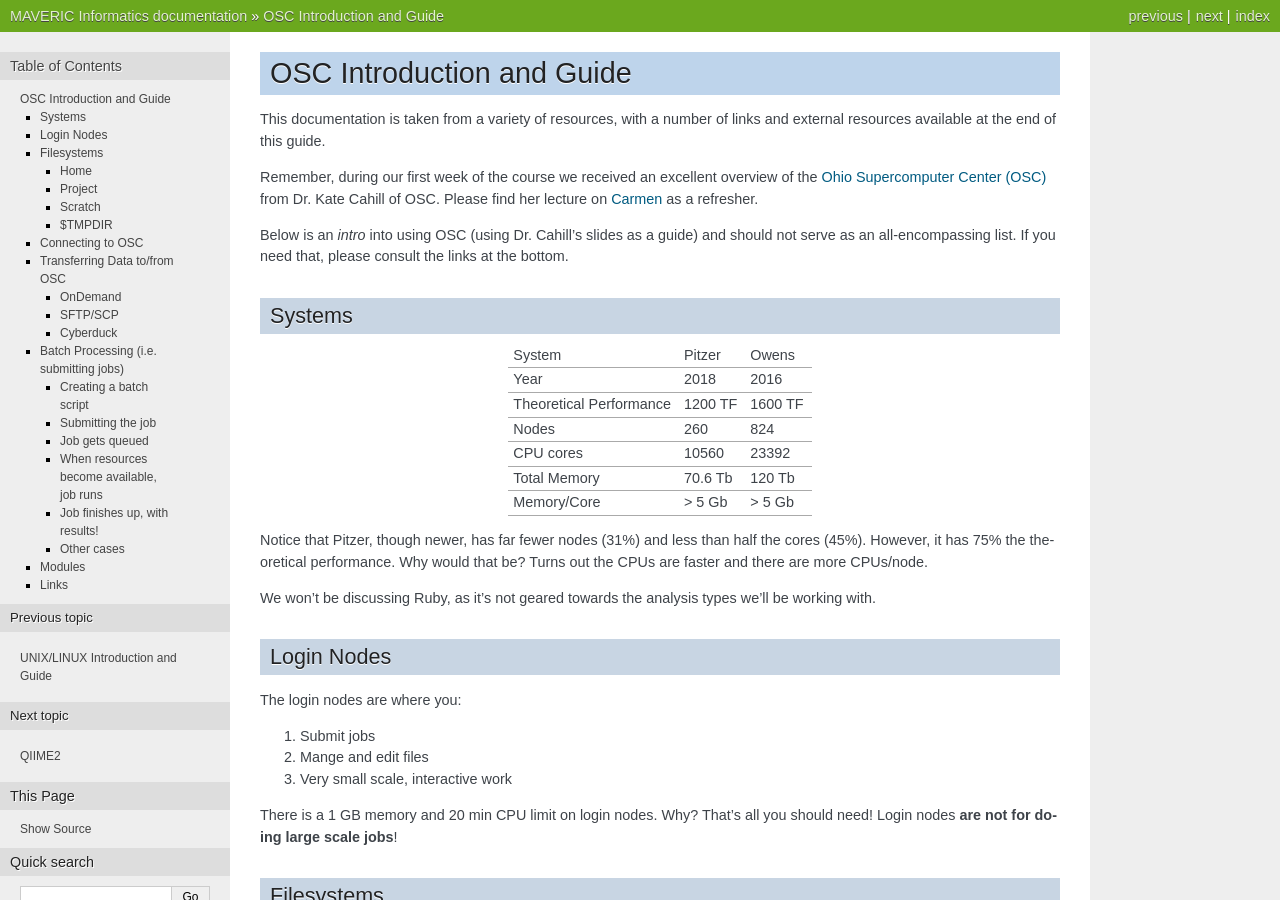
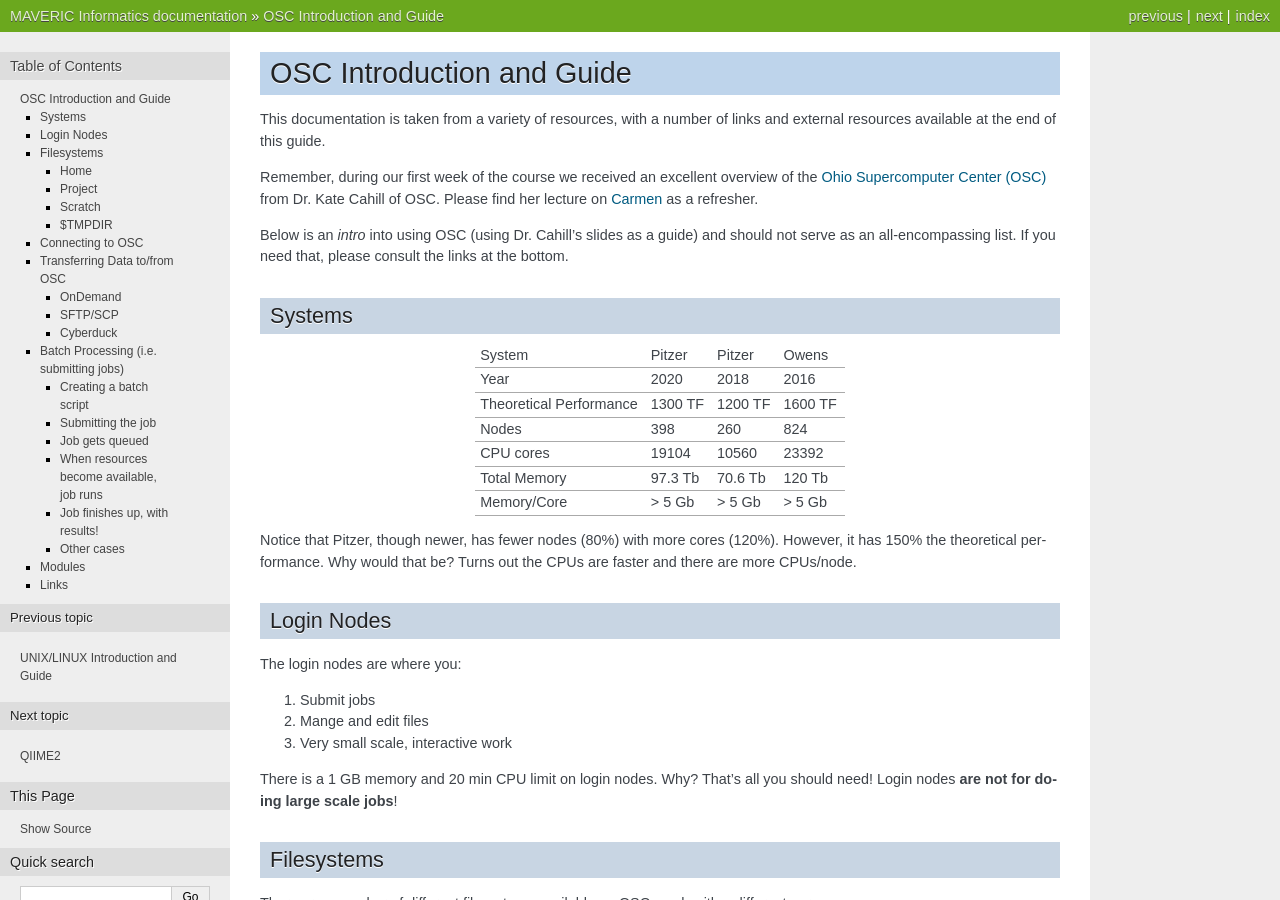
Before and after one commit to MAVERIC-Labs/MAVERIC_informatics, a Sphinx documentation site: the page built from docs/source/OSC.rst, in a window 1280 px wide and 900 px high. Built offline with Sphinx 7.4.7, drawn with Linux system fonts in a browser that asks for light colours.

Commit message:
Adds cluster info on Pitzer expansion.

```diff
--- a/docs/source/OSC.rst
+++ b/docs/source/OSC.rst
@@ -16,21 +16,19 @@ list. If you need that, please consult the links at the bottom.
 Systems
 -------
 
-=======================     ======= =======
-System                      Pitzer  Owens
------------------------     ------- -------
-Year                        2018    2016
-Theoretical Performance     1200 TF 1600 TF
-Nodes                       260     824
-CPU cores                   10560   23392
-Total Memory                70.6 Tb 120 Tb
-Memory/Core                 > 5 Gb  > 5 Gb
-=======================     ======= =======
+=======================    ======= ======= =======
+System                     Pitzer  Pitzer  Owens
+-----------------------    ------- ------- -------
+Year                       2020    2018    2016
+Theoretical Performance    1300 TF 1200 TF 1600 TF
+Nodes                      398     260     824
+CPU cores                  19104   10560   23392
+Total Memory               97.3 Tb 70.6 Tb 120 Tb
+Memory/Core                > 5 Gb  > 5 Gb  > 5 Gb
+=======================    ======= ======= =======
 
-Notice that Pitzer, though newer, has far fewer nodes (31%) and less than half the cores (45%). However, it has 75% the
+Notice that Pitzer, though newer, has fewer nodes (80%) with more cores (120%). However, it has 150% the
 theoretical performance. Why would that be? Turns out the CPUs are faster and there are more CPUs/node.
-
-We won't be discussing Ruby, as it's not geared towards the analysis types we'll be working with.
 
 Login Nodes
 -----------
```
